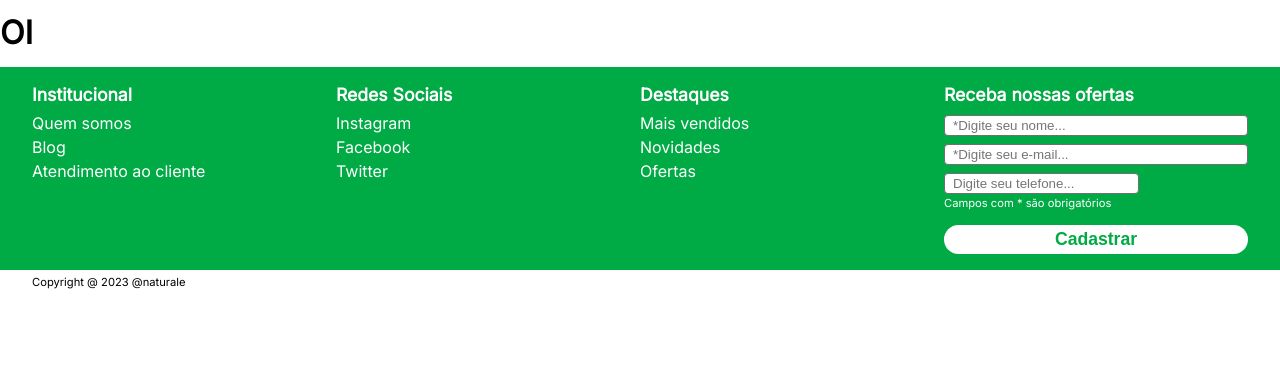
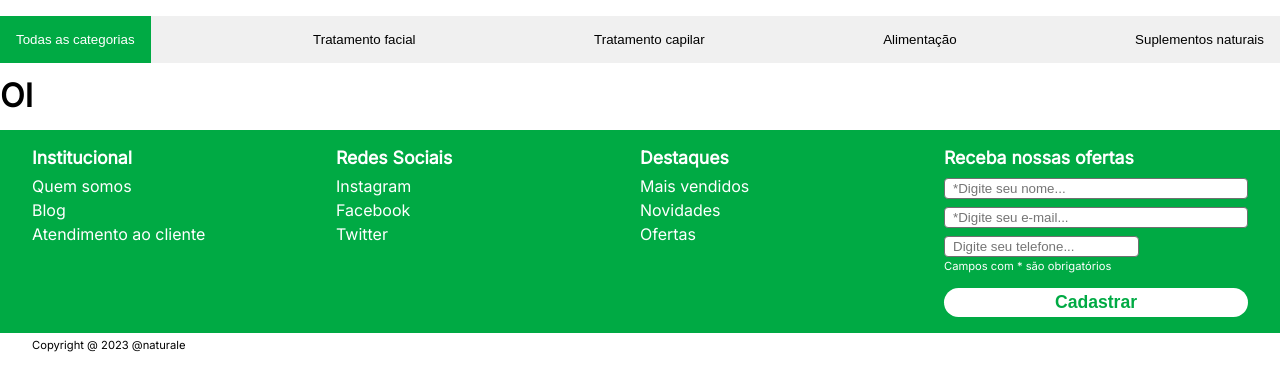
Before and after one commit to ToMattBan/naturale, a Nuxt app: page / in a window 1280 px wide. Shown: the top 390 px of the page. Built offline with nearby package versions, Linux system fonts and the light colour scheme.

Commit message:
site navbar

```diff
--- /dev/null
+++ b/components/Navbar.vue
@@ -0,0 +1,69 @@
+<template>
+  <nav class="container">
+    <ul class="menu">
+      <li>
+        <button class="menu-btn active">
+          Todas as categorias
+        </button>
+      </li>
+      <li v-for="(menuItem, index) in menuList">
+        <button class="menu-btn">
+          {{  menuItem.name }}
+        </button>
+      </li>
+    </ul>
+  </nav>
+</template>
+
+<script setup lang="ts">
+const menuList = ref([
+  {
+    id: 1,
+    name: 'Tratamento facial'
+  },
+  {
+    id: 2,
+    name: 'Tratamento capilar'
+  },
+  {
+    id: 3,
+    name: 'Alimentação'
+  },
+  {
+    id: 4,
+    name: 'Suplementos naturais'
+  },
+])
+</script>
+
+<style scoped>
+.menu {
+  background-color: var(--grayLight);
+  align-items: center;
+  display: flex;
+  justify-content: space-between;
+  list-style-type: none;
+  padding: 0;
+  width: 100%;
+}
+
+.menu-btn {
+  background-color: transparent;
+  border: 0;
+  height: 100%;
+  outline: none;
+  padding: var(--small);
+  width: 100%;
+}
+
+.menu-btn:hover {
+  background-color: var(--green);
+  color: #FFF;
+  cursor: pointer;
+}
+
+.menu-btn.active {
+  background-color: var(--green);
+  color: #FFF;
+}
+</style>
--- a/layouts/default.vue
+++ b/layouts/default.vue
@@ -1,5 +1,6 @@
 <template>
   <main>
+    <Navbar />
     <slot />
     <SiteFooter />
   </main>
```
